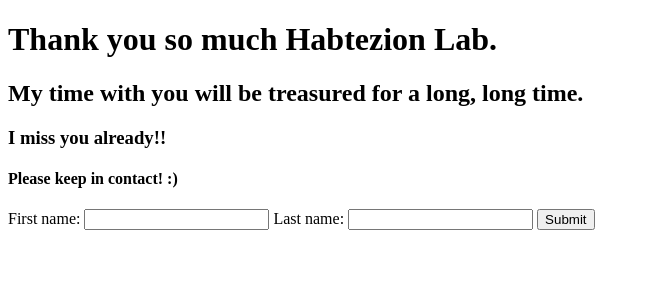
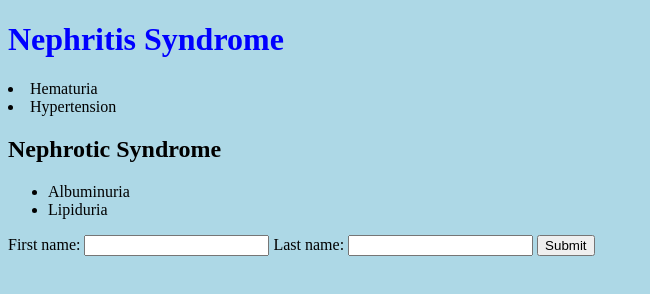
Before and after one commit to jooheeh114/Trial1, a website: page public/index.html in a window 1280 px wide. Shown: the whole page, without its empty margins (0-650 px from the left). Drawn offline with nearby package versions, Linux system fonts and the light colour scheme.

Commit message:
Nephrology lecture

```diff
--- a/public/index.html
+++ b/public/index.html
@@ -1,13 +1,25 @@
 <!DOCTYPE html>
 <html>
 	<head>
+	<style>
+	body {background-color:lightblue; font-size: verdana}
+	h1 	 {color:blue}
+	h2 	 {color:black;}
+	</style>
+	</head>
 
-	</head>
 	<body>
-		<h1>Thank you so much Habtezion Lab.</h1>
-		<h2>My time with you will be treasured for a long, long time.</h2>
-			<h3>I miss you already!!</h3>
-			<h4>Please keep in contact! :)</h4>
+		<h1>Nephritis Syndrome</h1>
+		<u1>
+			<li>Hematuria</li>
+			<li>Hypertension</li>
+		<u1>
+
+		<h2>Nephrotic Syndrome</h2>
+		<ul>
+			<li>Albuminuria</li>
+			<li>Lipiduria</li>
+		</ul>
 			<form id = "guestbookform">
 				<label>First name: <input type="text" name="firstname" id = "firstname" /></label>
 				<label>Last name: <input type="text" name="lastname" id = "lastname"/></label>
```
